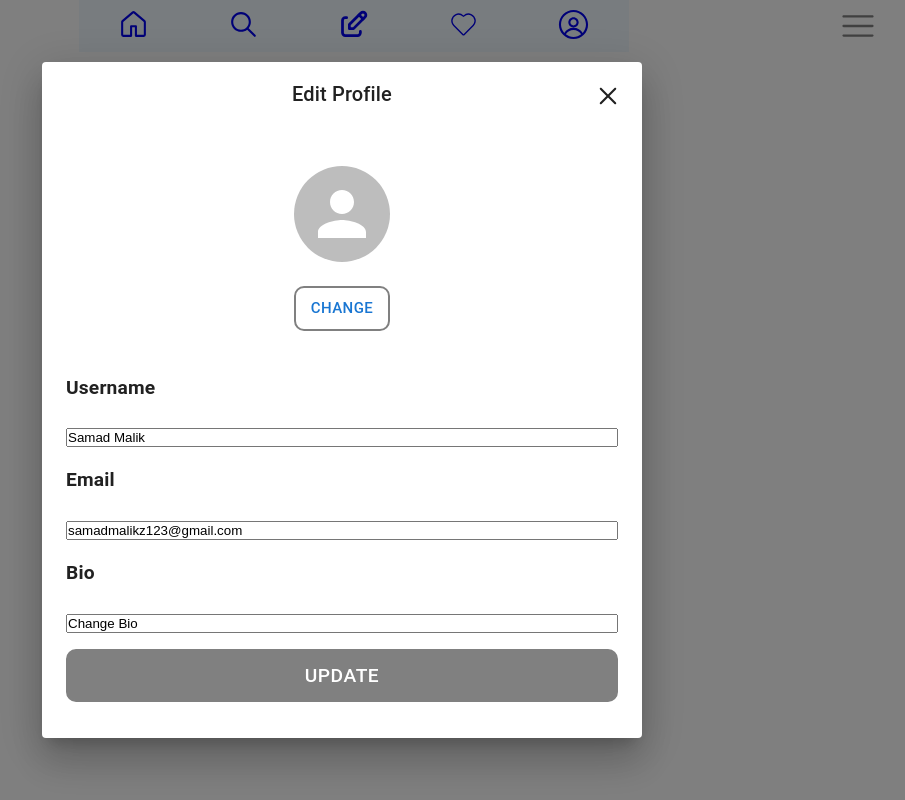
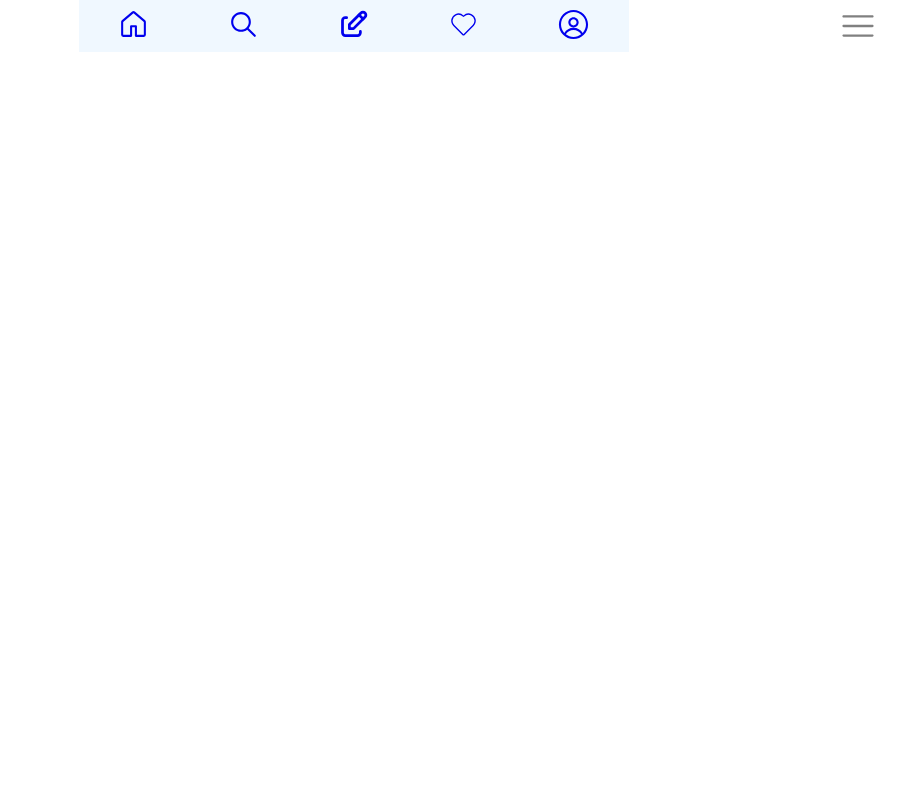
Before and after one commit to asjadezazi/core_frontend_app, a React (Vite) app: page /edit in a window 1280 px wide. Shown: the whole page, without its empty margins (298-1203 px from the left). Built offline with nearby package versions, Linux system fonts and the light colour scheme.

Commit message:
add redux

```diff
--- a/package.json
+++ b/package.json
@@ -13,9 +13,11 @@
     "@emotion/react": "^11.14.0",
     "@emotion/styled": "^11.14.0",
     "@mui/material": "^6.4.5",
+    "@reduxjs/toolkit": "^2.8.2",
     "react": "^19.0.0",
     "react-dom": "^19.0.0",
     "react-icons": "^5.5.0",
+    "react-redux": "^9.2.0",
     "react-router-dom": "^7.2.0"
   },
   "devDependencies": {
--- a/src/App.jsx
+++ b/src/App.jsx
@@ -36,7 +36,7 @@ const App = () => {
                 <Route exact path="post/:id" element={<SinglePost />} />
                 <Route exact path="search" element={<Search />} />
                 <Route exact path="avatar" element={<Avatar />} />
-                <Route exact path="edit" element={<EditProfile />} />
+                <Route exact path="edit" element={<AddPost />} />
 
 
                 <Route exact path="profile" element={<Profilelayout />}>
--- a/src/components/common/Navbar.jsx
+++ b/src/components/common/Navbar.jsx
@@ -1,14 +1,19 @@
-import {Stack} from "@mui/material";
+import { Stack } from "@mui/material";
 import { GoHome } from "react-icons/go";
 import { IoIosSearch } from "react-icons/io";
 import { TbEdit } from "react-icons/tb";
 import { CiHeart } from "react-icons/ci";
 import { RxAvatar } from "react-icons/rx";
-import {Link} from "react-router-dom";
-
-
+import { Link } from "react-router-dom";
+import { useDispatch } from "react-redux";
+import {addPostModal} from "../../redux/slice"
 
 const Navbar = () => {
+  const dispatch = useDispatch()
+  const handleAddPost = () => {
+    // console.log("hello");
+    dispatch(addPostModal(true))
+  };
   return (
     <>
       <Stack
@@ -16,16 +21,28 @@ const Navbar = () => {
         maxWidth={"100%"}
         justifyContent={"space-around"}
         alignItems={"center"}
-
       >
-<Link to={"/"}><GoHome size={33}/></Link>
-<Link to={"/search"}><IoIosSearch size={33} /></Link>
-<Link to={"edit"}> <TbEdit size={33}/></Link>
-<Link to={"/heart"}> <CiHeart size={33}/></Link>
-<Link to={"/avatar"}> <RxAvatar  size={33} /></Link>
+        <Link to={"/"}>
+          <GoHome size={33} />
+        </Link>
+        <Link to={"/search"}>
+          <IoIosSearch size={33} />
+        </Link>
+        <Link to={"edit"}>
+          {" "}
+          <TbEdit size={33} onClick={handleAddPost} />
+        </Link>
+        <Link to={"/heart"}>
+          {" "}
+          <CiHeart size={33} />
+        </Link>
+        <Link to={"/avatar"}>
+          {" "}
+          <RxAvatar size={33} />
+        </Link>
       </Stack>
     </>
-  )
-}
+  );
+};
 
-export default Navbar
+export default Navbar;
--- a/src/components/home/InputPost.jsx
+++ b/src/components/home/InputPost.jsx
@@ -1,9 +1,15 @@
 import React from "react"
 import { Stack, Avatar, Typography, Button } from "@mui/material";
 import useMediaQuery from '@mui/material/useMediaQuery';
+import { useDispatch } from "react-redux";
+import { addPostModal } from "../../redux/slice";
 
 
 const Inputpost = () => {
+    const dispatch = useDispatch()
+    const abc = () =>{
+     dispatch(addPostModal(true))
+    }
   const _700 = useMediaQuery('(min-width:700px)');
     return (
         <>
@@ -26,7 +32,7 @@ const Inputpost = () => {
 
                 >
                     <Avatar />
-                    <Typography color="black" fontSize={_700 ? "1.2rem" : "1rem"}> Start your post </Typography>
+                    <Typography color="black" fontSize={_700 ? "1.2rem" : "1rem"} onClick={abc} sx={{cursor:"pointer"}}> Start your post </Typography>
                 </Stack>
                 <Button size="medium" sx={{ bgcolor: "gray", color: "aliceblue", ":hover": { bgcolor: "black", cursor: "pointer" } }}>Post</Button>
             </Stack>
--- a/src/components/modals/AddPost.jsx
+++ b/src/components/modals/AddPost.jsx
@@ -12,15 +12,21 @@ import {
 } from "@mui/material";
 import { RxCross2 } from "react-icons/rx";
 import { FaImages } from "react-icons/fa";
+import { addPostModal } from "../../redux/slice";
+import { useDispatch , useSelector} from "react-redux";
 
 const AddPost = () => {
+  const {openAddPostModal} = useSelector((state)=>state.service)
+  const dispatch = useDispatch();
   const _700 = useMediaQuery("(min-width : 700px)");
   const _500 = useMediaQuery("(min-width : 500px)");
   const _300 = useMediaQuery("(min-width : 300px)");
   const [text, setText] = useState();
   const [media, setMedia] = useState();
   const mediaRef = useRef();
-  const handleClose = () => {};
+  const handleClose = () => {
+    dispatch(addPostModal(false));
+  };
 
   const handleMedia = () => {
     mediaRef.current.click();
@@ -30,12 +36,12 @@ const AddPost = () => {
   return (
     <>
       <Dialog
-        open={true}
+        open={openAddPostModal}
         onClose={handleClose}
         fullScreen={_700 ? false : true}
       >
         <Box position={"absolute"} top={20} right={20} onClick={handleClose}>
-          <RxCross2 size={28} className="image-icon" />
+          <RxCross2 size={28} className="image-icon" onClick={handleClose} />
         </Box>
         <DialogTitle textAlign={"center"} mb={5}>
           New post
--- a/src/main.jsx
+++ b/src/main.jsx
@@ -2,9 +2,13 @@ import { StrictMode } from 'react'
 import { createRoot } from 'react-dom/client'
 import App from './App.jsx'
 import './index.css'
+import { store } from './redux/store.js'
+import { Provider } from 'react-redux'
 
 createRoot(document.getElementById('root')).render(
   <StrictMode>
-    <App />
-  </StrictMode>,
+    <Provider store={store}>
+      <App />
+    </Provider>
+  </StrictMode>
 )
--- a/src/pages/protected/Protectedlayout.jsx
+++ b/src/pages/protected/Protectedlayout.jsx
@@ -15,7 +15,7 @@ const Protectedlayout = () => {
     overflow={"hidden"}
     >
         <Header/>
-        {/* <AddPost/> */}
+        <AddPost/>
         <Outlet/>
 
     </Stack>
--- /dev/null
+++ b/src/redux/slice.js
@@ -0,0 +1,15 @@
+import { createSlice } from "@reduxjs/toolkit";
+
+export const seviceSlice = createSlice({
+  name: "service",
+  initialState: { openAddPostModal: false },
+  reducers: {
+    addPostModal: (state, action) => {
+      state.openAddPostModal = action.payload;
+    },
+  },
+});
+
+export const { addPostModal } = seviceSlice.actions;
+
+export default seviceSlice.reducer;
--- /dev/null
+++ b/src/redux/store.js
@@ -0,0 +1,8 @@
+import { configureStore } from "@reduxjs/toolkit";
+import serviceReducer from "./slice";
+
+export const store = configureStore({
+  reducer: {
+    service: serviceReducer,
+  },
+});
```
Also changed, not shown: 1 other file (tests, documents, lock files or other folders). Lines whose indentation alone changed are shown as unchanged.
